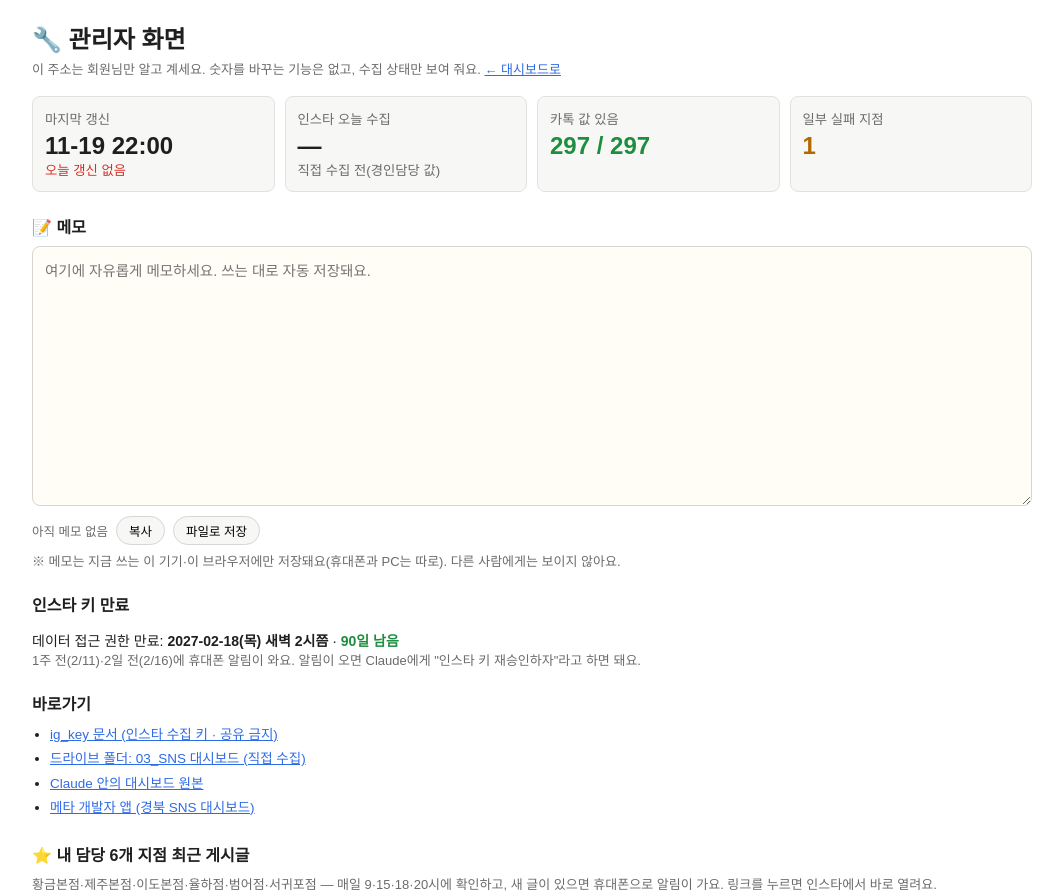
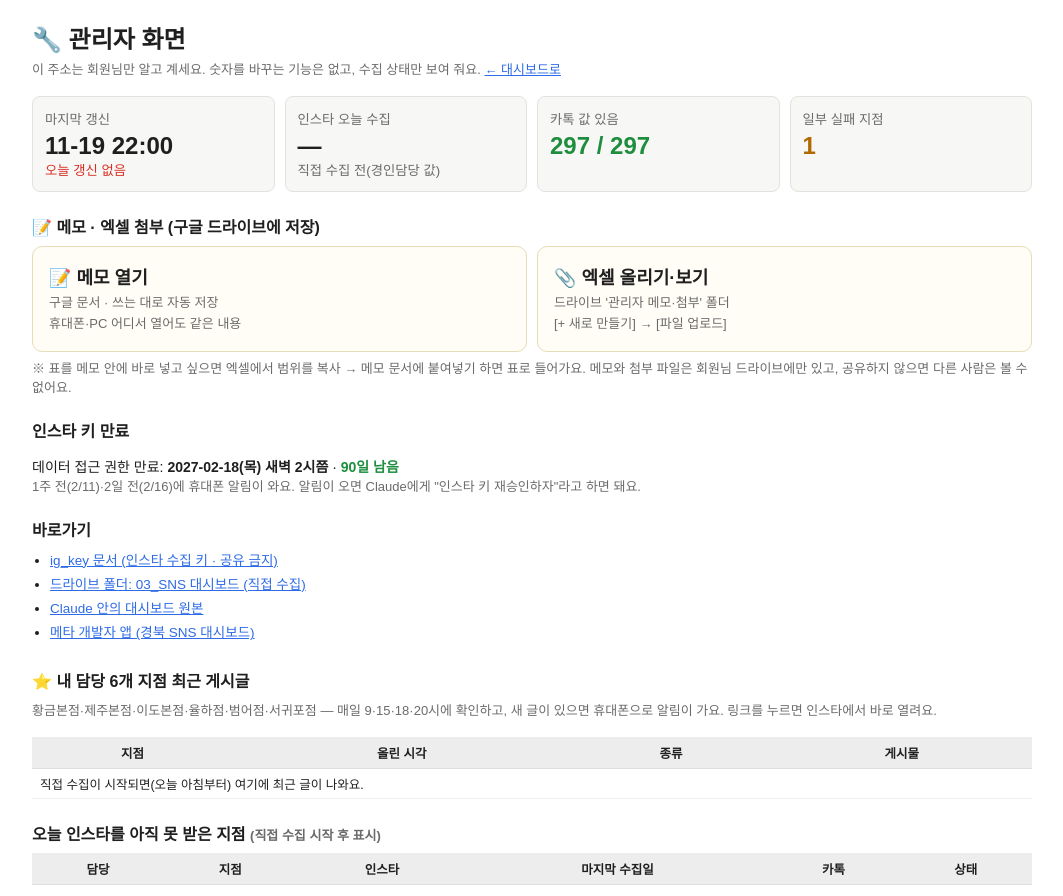
Before and after one commit to gumbacka1/bestshop-sns, a plain HTML site: page admin-b7f21e3e.html in a window 1280 px wide. Shown: the top 896 px of the page, without its empty margins (108-1171 px from the left). Drawn offline with Linux system fonts and the light colour scheme.

Commit message:
관리자 메모를 구글 드라이브 문서·첨부 폴더로
Co-Authored-By: Claude Opus 5.5 <noreply@anthropic.com>
Claude-Session: https://claude.ai/code/session_01Vn7Vwz1N9kMWt7Tksf6gPk

```diff
--- a/admin-b7f21e3e.html
+++ b/admin-b7f21e3e.html
@@ -10,16 +10,21 @@ body{font-family:"LG스마트체2.0 Regular","LG스마트체","Pretendard","Malg
 h2{font-size:16px;margin:22px 0 8px} table{border-collapse:collapse;width:100%;font-size:12.5px}
 th{background:#EDEDED;padding:6px 8px;border-bottom:1px solid #ddd;white-space:nowrap} td{padding:5px 8px;border-bottom:1px solid #eee;white-space:nowrap}
 a{color:#2E6BE6} ul{margin:4px 0 0 18px;padding:0;font-size:13.5px;line-height:1.8}
+.mgrid{display:grid;grid-template-columns:repeat(auto-fit,minmax(240px,1fr));gap:10px}
+.mbig{display:block;text-decoration:none;color:#1f1f1f;background:#FFFDF5;border:1px solid #e6dcb8;border-radius:10px;padding:16px}
+.mbig b{display:block;font-size:18px;margin-bottom:4px}.mbig span{font-size:13px;color:#6b6b6b;line-height:1.6}.mbig:hover{border-color:#C8102E}
 .memo{width:100%;box-sizing:border-box;min-height:260px;font:inherit;font-size:14.5px;line-height:1.7;padding:12px;border:1px solid #d6d6d2;border-radius:8px;background:#FFFDF5;resize:vertical}
 .mbar{display:flex;gap:8px;align-items:center;margin:6px 0 0;font-size:12.5px;color:#6b6b6b;flex-wrap:wrap}
 .mbtn{font:inherit;font-size:12.5px;padding:4px 12px;border:1px solid #d6d6d2;border-radius:999px;background:#f7f7f5;cursor:pointer}
 </style></head><body><div class="w">
 <h1>🔧 관리자 화면</h1><p class="sub">이 주소는 회원님만 알고 계세요. 숫자를 바꾸는 기능은 없고, 수집 상태만 보여 줘요. <a href="./">← 대시보드로</a></p>
 <div class="cards" id="cards"></div>
-<h2>📝 메모</h2>
-<textarea class="memo" id="memo" placeholder="여기에 자유롭게 메모하세요. 쓰는 대로 자동 저장돼요."></textarea>
-<div class="mbar"><span id="mstat">—</span><button class="mbtn" id="mcopy" type="button">복사</button><button class="mbtn" id="msave" type="button">파일로 저장</button></div>
-<p class="sub" style="margin-top:6px">※ 메모는 지금 쓰는 이 기기·이 브라우저에만 저장돼요(휴대폰과 PC는 따로). 다른 사람에게는 보이지 않아요.</p>
+<h2>📝 메모 · 엑셀 첨부 (구글 드라이브에 저장)</h2>
+<div class="mgrid">
+ <a class="mbig" href="https://docs.google.com/document/d/1KZwi6jabixwPha7zwD7HmkqGcofxy7O5-0ZaaYqBZ7E/edit" target="_blank"><b>📝 메모 열기</b><span>구글 문서 · 쓰는 대로 자동 저장<br>휴대폰·PC 어디서 열어도 같은 내용</span></a>
+ <a class="mbig" href="https://drive.google.com/drive/folders/1kwSyz95XQHjOmH25HAs42KznLrQrSInI" target="_blank"><b>📎 엑셀 올리기·보기</b><span>드라이브 '관리자 메모·첨부' 폴더<br>[+ 새로 만들기] → [파일 업로드]</span></a>
+</div>
+<p class="sub" style="margin-top:6px">※ 표를 메모 안에 바로 넣고 싶으면 엑셀에서 범위를 복사 → 메모 문서에 붙여넣기 하면 표로 들어가요. 메모와 첨부 파일은 회원님 드라이브에만 있고, 공유하지 않으면 다른 사람은 볼 수 없어요.</p>
 <h2>인스타 키 만료</h2><div id="key"></div>
 <h2>바로가기</h2>
 <ul>
@@ -63,12 +68,4 @@ const KEY_END=new Date('2027-02-18T02:16:00+09:00');
  const T=['경인담당','강남담당','경원담당','경북담당','경남담당','중부담당','서부담당','백화점담당'];
  document.getElementById('teams').innerHTML=T.map(t=>{const rs=L.filter(r=>r.team===t);return `<tr><td>${t}</td><td>${rs.length}</td><td>${hasIgDate?rs.filter(r=>r.igDate===today).length:'—'}</td><td>${rs.filter(r=>r.kakao!=null).length}</td></tr>`}).join('');
 })();
-</script><script>
-(()=>{const K='bestshop_admin_memo',ta=document.getElementById('memo'),st=document.getElementById('mstat');
- const show=t=>{st.textContent=t};
- try{const v=localStorage.getItem(K);if(v){ta.value=v;const t=localStorage.getItem(K+'_at');show(t?'마지막 저장 '+t:'저장됨')}else show('아직 메모 없음')}catch(e){show('이 브라우저에서는 자동 저장이 안 돼요 — "파일로 저장"을 써 주세요')}
- let tm;ta.addEventListener('input',()=>{show('저장 중…');clearTimeout(tm);tm=setTimeout(()=>{try{const now=new Date().toLocaleString('ko-KR',{hour12:false});localStorage.setItem(K,ta.value);localStorage.setItem(K+'_at',now);show('마지막 저장 '+now)}catch(e){show('저장 실패 — "파일로 저장"을 써 주세요')}},500)});
- document.getElementById('mcopy').onclick=async()=>{try{await navigator.clipboard.writeText(ta.value);show('복사했어요')}catch(e){ta.select();document.execCommand('copy');show('복사했어요')}};
- document.getElementById('msave').onclick=()=>{const d=new Date(),y=String(d.getFullYear()).slice(2),m=String(d.getMonth()+1).padStart(2,'0'),dd=String(d.getDate()).padStart(2,'0');const a=document.createElement('a');a.href=URL.createObjectURL(new Blob([ta.value],{type:'text/plain;charset=utf-8'}));a.download='SNS대시보드_메모_'+y+m+dd+'_v1.txt';a.click()};
-})();
 </script></body></html>
```
